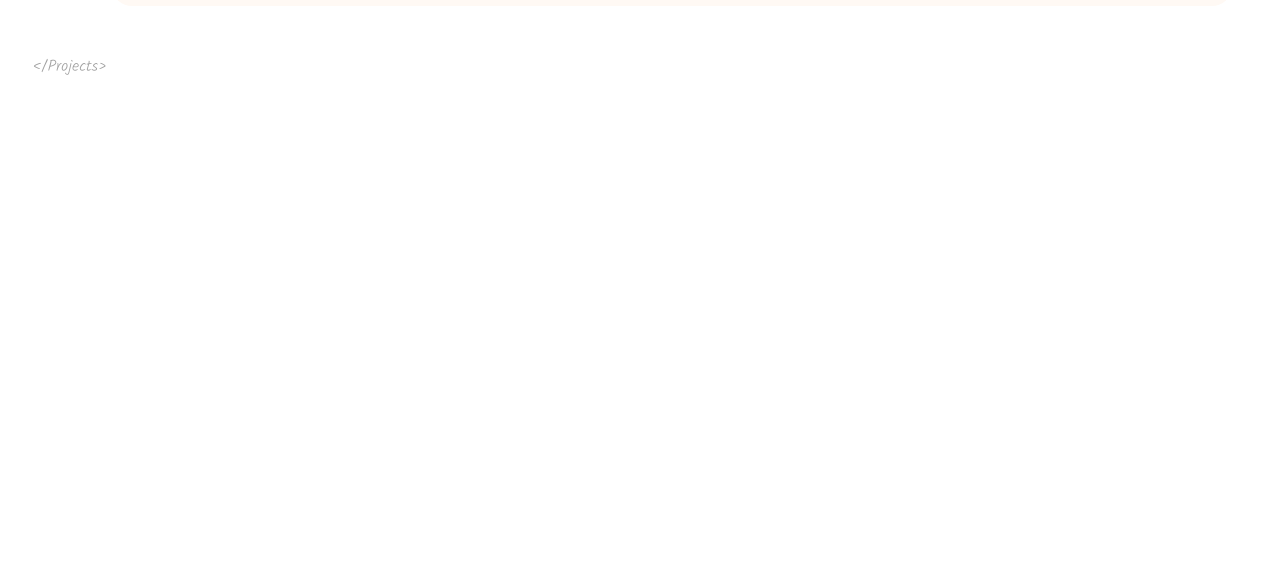
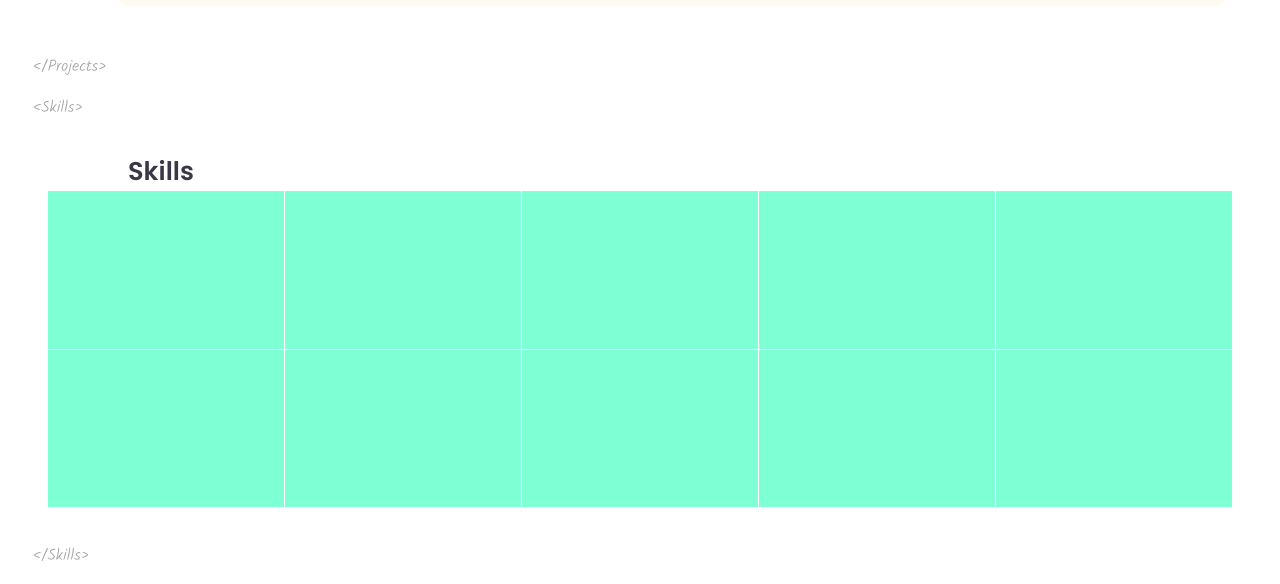
Before and after one commit to fugarino/Old-Portfolio, a React (Create React App) app: page / in a window 1280 px wide. Shown: the part 1770-2354 px from the top of the page. Before the commit the page ends 1865 px from the top, so only its background shows below. Built offline with nearby package versions, Linux system fonts and the light colour scheme.

Commit message:
rough skills component outline

```diff
--- a/src/App.js
+++ b/src/App.js
@@ -3,6 +3,7 @@ import Nav from "./Components/Nav/Nav";
 import Menu from "./Components/Menu/Menu";
 import Hero from "./Components/Hero/Hero";
 import Projects from "./Components/Projects/Projects";
+import Skills from "./Components/Skills/Skills";
 import { FontAwesomeIcon } from "@fortawesome/react-fontawesome";
 import { faFolderOpen } from "@fortawesome/free-regular-svg-icons";
 import { faFileCode } from "@fortawesome/free-regular-svg-icons";
@@ -100,6 +101,9 @@ function App() {
       <div className="tag project-tag">{"<Projects>"}</div>
       <Projects />
       <div className="tag project-tag">{"</Projects>"}</div>
+      <div className="tag skill-tag">{"<Skills>"}</div>
+      <Skills />
+      <div className="tag skill-tag">{"</Skills>"}</div>
     </div>
   );
 }
--- a/src/App.scss
+++ b/src/App.scss
@@ -2,6 +2,7 @@
 @import "./Components/Hero/hero.scss";
 @import "./Components/Nav/nav.scss";
 @import "./Components/Projects/projects.scss";
+@import "./Components/Skills/skills.scss";
 
 * {
   padding: 0;
--- /dev/null
+++ b/src/Components/Skills/Skills.js
@@ -0,0 +1,23 @@
+import React from "react";
+
+const Skills = () => {
+  return (
+    <section className="skills-section">
+      <h2 className="header">Skills</h2>
+      <main className="skills-grid">
+        <div className="item"></div>
+        <div className="item"></div>
+        <div className="item"></div>
+        <div className="item"></div>
+        <div className="item"></div>
+        <div className="item"></div>
+        <div className="item"></div>
+        <div className="item"></div>
+        <div className="item"></div>
+        <div className="item"></div>
+      </main>
+    </section>
+  );
+};
+
+export default Skills;
--- /dev/null
+++ b/src/Components/Skills/skills.scss
@@ -0,0 +1,23 @@
+.skills-section {
+  margin: 2rem 1rem;
+  height: 28vw;
+
+  .header {
+    margin-left: 5rem;
+    font-weight: 600;
+    font-size: 2vw;
+    color: #3a3847;
+  }
+
+  .skills-grid {
+    display: grid;
+    grid-gap: 1px;
+    grid-template-columns: repeat(5, 1fr);
+    grid-template-rows: repeat(2, 1fr);
+  }
+
+  .item {
+    height: 12.3vw;
+    background-color: aquamarine;
+  }
+}
```
